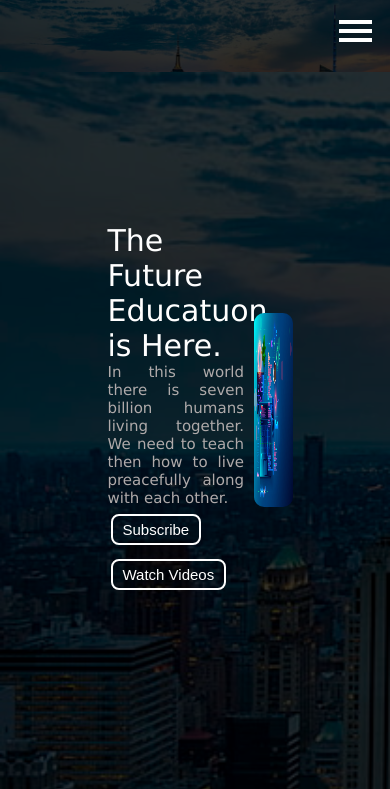
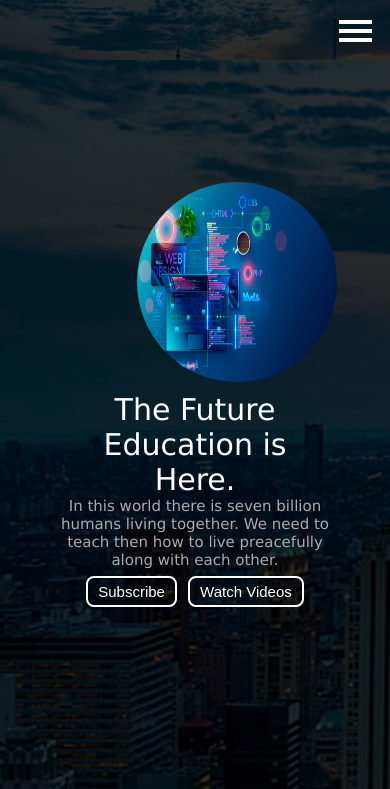
Before and after one commit to serajussaleheenstudy/new-simple-project, a plain HTML site: page index.html in a window 390 px wide. Shown: the top 789 px of the page. Drawn offline with Linux system fonts and the light colour scheme.

Commit message:
first commit

```diff
--- a/css/styles.css
+++ b/css/styles.css
@@ -218,15 +218,36 @@ footer{
     margin: 5px 3px;
 }
 
-@media only screen and (max-width: 1024px) {
+@media only screen and (max-width: 1040px) {
 
     .nav-list{
         flex-direction: column;
     }
 
     .navbar{
+        height: 390px;
         flex-direction: column;
         transition: all 0.7s ease-out;
+    }
+
+    .box-main{
+        flex-direction: column-reverse;
+        max-width: 100%;
+    }
+
+    .box-main img{
+        height: 200px;
+        width: 200px;
+        border-radius: 300px;
+    }
+
+    .fHalf{
+        text-align: center;
+        margin-top: 10px;
+    }
+
+    .text-small{
+        text-align: center;
     }
 
     .rightNav{
@@ -242,7 +263,7 @@ footer{
     }
 
     .h-nav{
-        height: 72px;
+        height: 60px;
     }
 
     .v-class{
--- a/index.html
+++ b/index.html
@@ -30,7 +30,7 @@
     <section class="background firstSection">
         <div class="box-main">
             <div class="fHalf">
-                <p class="text-big">The Future Educatuon is Here.</p>
+                <p class="text-big">The Future Education is Here.</p>
                 <p class="text-small">In this world there is seven billion humans
                     living together. We need to teach then how to
                     live preacefully along with each other.</p>
--- a/js/index.js
+++ b/js/index.js
@@ -4,8 +4,8 @@ navlist = document.querySelector('.nav-list');
 rightNav = document.querySelector('.rightNav');
 
 
-burger.addEvntListener('click', ()=>{
-    navber.classList.toggle('v-class');
-    navList.classList.toggle('v-class');
-    rightNav.classList.toggle('h-nav');
+burger.addEventListener('click', ()=>{
+    navbar.classList.toggle('h-nav');
+    navlist.classList.toggle('v-class');
+    rightNav.classList.toggle('v-class');
 });
```
